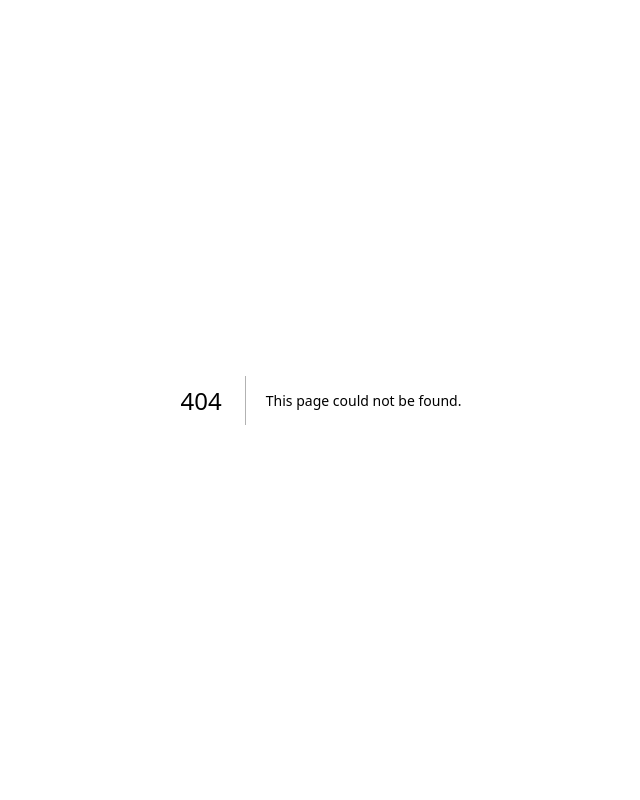
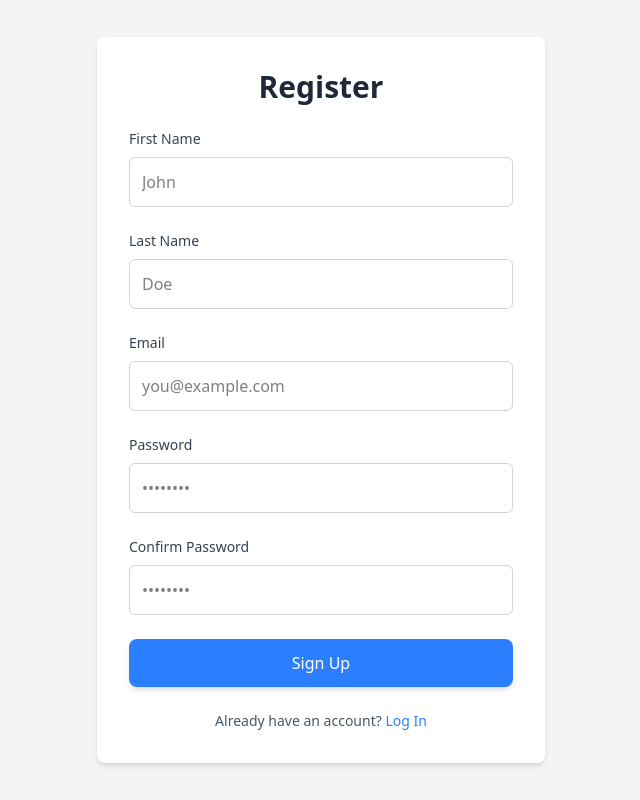
Before and after one commit to AfiqZaidin03/nextjs-learning, a Next.js app: page /register in a window 1280 px wide. Before the commit this address had no page. Shown: the whole page, without its empty margins (319-959 px from the left). Built offline with nearby package versions, Linux system fonts and the light colour scheme.

Commit message:
add Login and Register components with form structure

```diff
--- /dev/null
+++ b/src/app/(auth)/login/page.tsx
@@ -0,0 +1,63 @@
+import React from "react";
+
+const Login = () => {
+  return (
+    <div className="flex items-center justify-center min-h-screen bg-gray-100 p-6">
+      <div className="bg-white p-8 rounded-lg shadow-md w-full max-w-sm">
+        <h1 className="text-3xl font-bold text-center text-gray-800 mb-6">
+          Login
+        </h1>
+
+        <form className="space-y-6">
+          <div>
+            <label
+              htmlFor="email"
+              className="block text-sm font-medium text-gray-700"
+            >
+              Email
+            </label>
+            <input
+              type="email"
+              id="email"
+              className="w-full p-3 mt-2 border border-gray-300 rounded-md focus:outline-none focus:ring-2 focus:ring-blue-500"
+              placeholder="you@example.com"
+            />
+          </div>
+
+          <div>
+            <label
+              htmlFor="password"
+              className="block text-sm font-medium text-gray-700"
+            >
+              Password
+            </label>
+            <input
+              type="password"
+              id="password"
+              className="w-full p-3 mt-2 border border-gray-300 rounded-md focus:outline-none focus:ring-2 focus:ring-blue-500"
+              placeholder="••••••••"
+            />
+          </div>
+
+          <button
+            type="submit"
+            className="w-full py-3 bg-blue-500 text-white rounded-lg shadow-md hover:bg-blue-600 transition duration-200"
+          >
+            Log In
+          </button>
+        </form>
+
+        <div className="mt-6 text-center">
+          <p className="text-sm text-gray-600">
+            Don&apos;t have an account?{" "}
+            <a href="/register" className="text-blue-500 hover:underline">
+              Register
+            </a>
+          </p>
+        </div>
+      </div>
+    </div>
+  );
+};
+
+export default Login;
--- /dev/null
+++ b/src/app/(auth)/register/page.tsx
@@ -0,0 +1,113 @@
+import React from "react";
+
+const Register = () => {
+  return (
+    <div className="flex items-center justify-center min-h-screen bg-gray-100 p-6">
+      <div className="bg-white p-8 rounded-lg shadow-md w-full max-w-md">
+        <h1 className="text-3xl font-bold text-center text-gray-800 mb-6">
+          Register
+        </h1>
+
+        <form className="space-y-6">
+          <div>
+            <label
+              htmlFor="firstName"
+              className="block text-sm font-medium text-gray-700"
+            >
+              First Name
+            </label>
+            <input
+              type="text"
+              id="firstName"
+              name="firstName"
+              className="w-full p-3 mt-2 border border-gray-300 rounded-md focus:outline-none focus:ring-2 focus:ring-blue-500"
+              placeholder="John"
+            />
+          </div>
+
+          <div>
+            <label
+              htmlFor="lastName"
+              className="block text-sm font-medium text-gray-700"
+            >
+              Last Name
+            </label>
+            <input
+              type="text"
+              id="lastName"
+              name="lastName"
+              className="w-full p-3 mt-2 border border-gray-300 rounded-md focus:outline-none focus:ring-2 focus:ring-blue-500"
+              placeholder="Doe"
+            />
+          </div>
+
+          <div>
+            <label
+              htmlFor="email"
+              className="block text-sm font-medium text-gray-700"
+            >
+              Email
+            </label>
+            <input
+              type="email"
+              id="email"
+              name="email"
+              className="w-full p-3 mt-2 border border-gray-300 rounded-md focus:outline-none focus:ring-2 focus:ring-blue-500"
+              placeholder="you@example.com"
+            />
+          </div>
+
+          <div>
+            <label
+              htmlFor="password"
+              className="block text-sm font-medium text-gray-700"
+            >
+              Password
+            </label>
+            <input
+              type="password"
+              id="password"
+              name="password"
+              className="w-full p-3 mt-2 border border-gray-300 rounded-md focus:outline-none focus:ring-2 focus:ring-blue-500"
+              placeholder="••••••••"
+            />
+          </div>
+
+          <div>
+            <label
+              htmlFor="confirmPassword"
+              className="block text-sm font-medium text-gray-700"
+            >
+              Confirm Password
+            </label>
+            <input
+              type="password"
+              id="confirmPassword"
+              name="confirmPassword"
+              className="w-full p-3 mt-2 border border-gray-300 rounded-md focus:outline-none focus:ring-2 focus:ring-blue-500"
+              placeholder="••••••••"
+            />
+          </div>
+
+          <button
+            type="submit"
+            className="w-full py-3 bg-blue-500 text-white rounded-lg shadow-md hover:bg-blue-600 transition duration-200"
+          >
+            Sign Up
+          </button>
+        </form>
+
+        <div className="mt-6 text-center">
+          <p className="text-sm text-gray-600">
+            Already have an account?{" "}
+            <a href="/login" className="text-blue-500 hover:underline">
+              Log In
+            </a>
+          </p>
+        </div>
+      </div>
+    </div>
+  );
+};
+
+export default Register;
```
